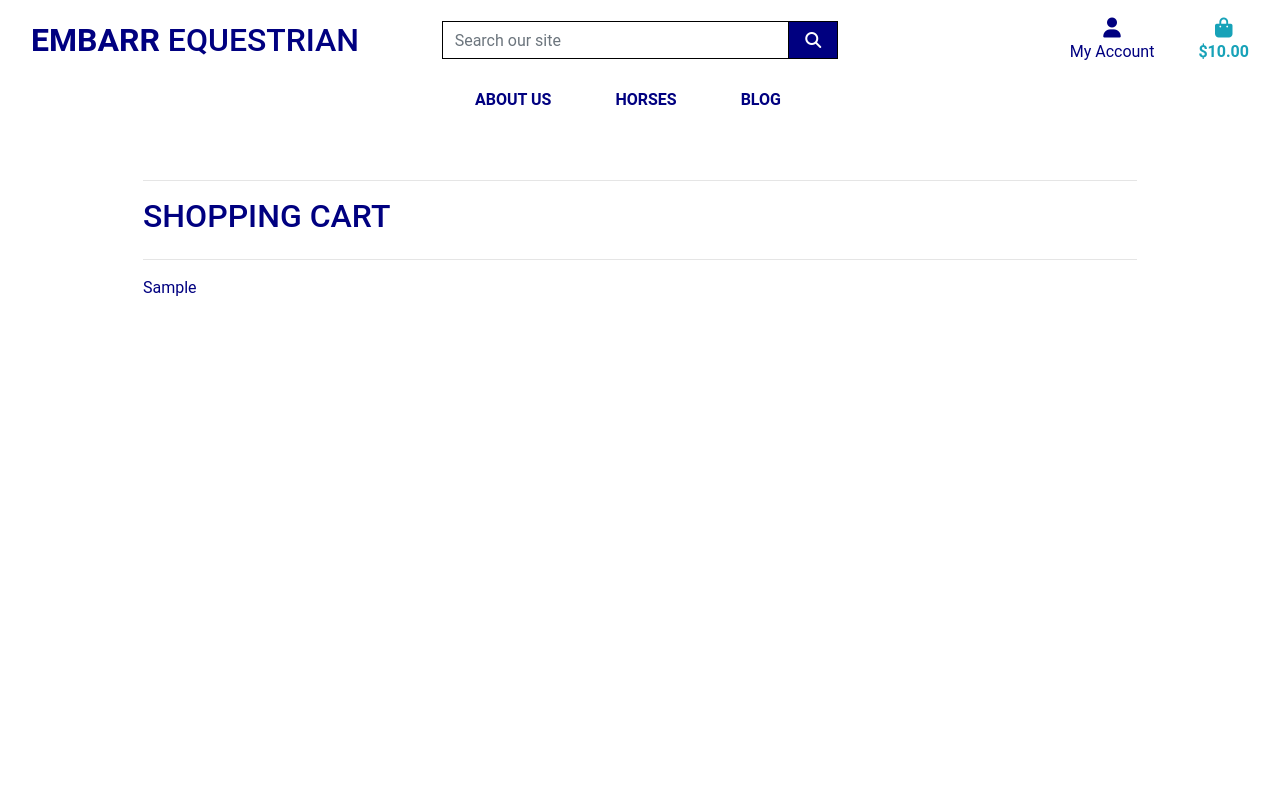
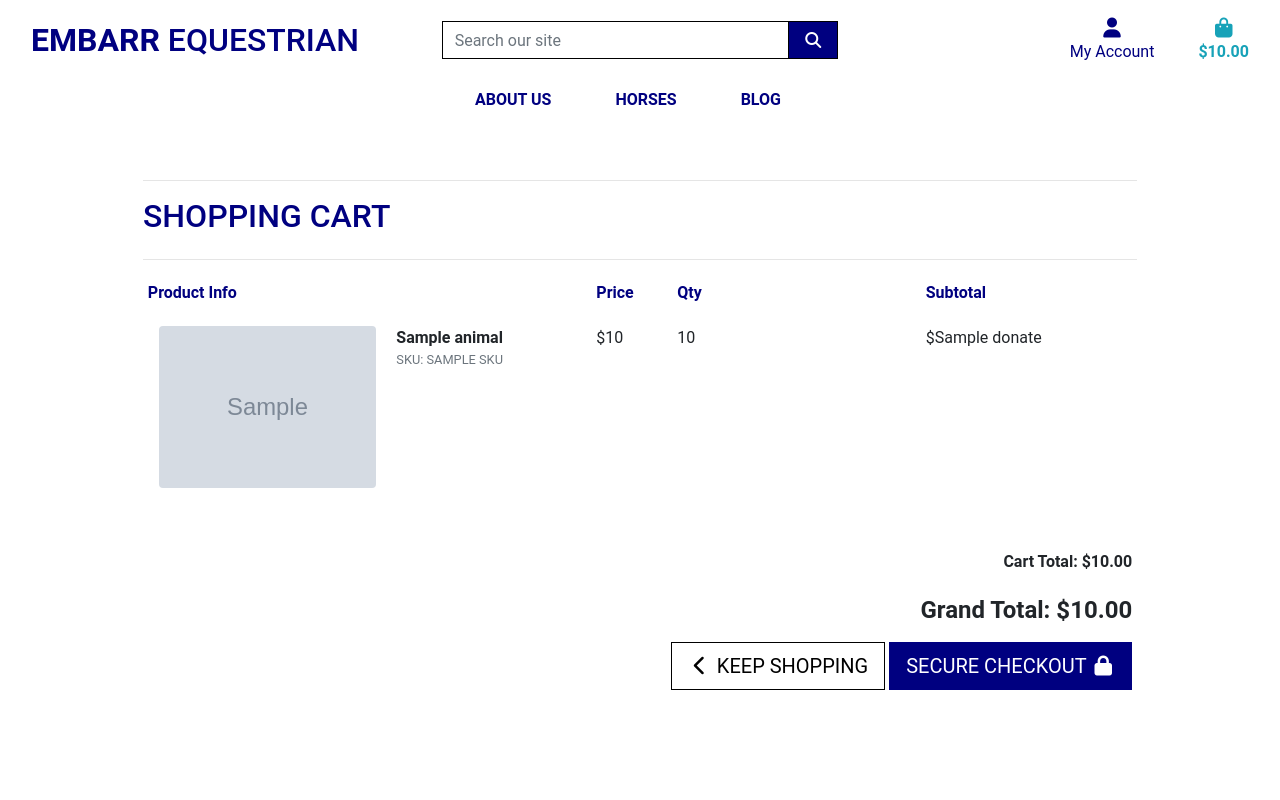
Before and after one commit to chellej80/Embarr-Equestrian-Donations, a Django app: template cart/templates/cart/cart.html in a window 1280 px wide. Run offline with Django 4.2, Linux system fonts and the light colour scheme; the template is opened without the code that fills it: most values are stand-ins (such as "Sample title", 1, 10 or a date in 2020); grey boxes marked "Sample" are stand-in pictures; some libraries are stand-ins or nearby versions.

Commit message:
updated the cart html

```diff
--- a/cart/templates/cart/cart.html
+++ b/cart/templates/cart/cart.html
@@ -24,7 +24,63 @@
             <div class="col">
                 {% if cart_items %}
                     <div class="table-responsive rounded">
-                    {{ cart_items }}</div>
+                        <table class="table table-sm table-borderless">
+                            <thead class="text-black">
+                                <tr>
+                                    <th scope="col">Product Info</th>
+                                    <th scope="col"></th>
+                                    <th scope="col">Price</th>
+                                    <th scope="col">Qty</th>
+                                    <th scope="col">Subtotal</th>
+                                </tr>
+                            </thead>
+
+                            {% for item in cart_items %}
+                                <tr>
+                                    <td class="p-3 w-25">
+                                        <img class="img-fluid rounded" src="{{ item.animal.image.url }}">
+                                    </td>
+                                    <td class="py-3">
+                                        <p class="my-0"><strong>{{ item.animal.name }}</strong></p>
+                                        <p class="my-0 small text-muted">SKU: {{ item.animal.sku|upper }}</p>
+                                    </td>
+                                    <td class="py-3">
+                                        <p class="my-0">${{ item.animal.price }}</p>
+                                    </td>
+                                    <td class="py-3 w-25">
+                                        <p class="my-0">{{ item.quantity }}</p>
+                                    </td>
+                                    <td class="py-3">
+                                        <p class="my-0">${{ item.animal.donate }}</p>
+                                    </td>
+                                </tr>
+                            {% endfor %}
+                            <tr>
+                                <td colspan="5" class="pt-5 text-right">
+                                    <h6><strong>Cart Total: ${{ total|floatformat:2 }}</strong></h6>
+
+                                    <h4 class="mt-4"><strong>Grand Total: ${{ grand_total|floatformat:2 }}</strong></h4>
+
+                                </td>
+                            </tr>
+                            <tr>
+                                <td colspan="5" class="text-right">
+                                    <a href="{% url 'animals' %}" class="btn btn-outline-black rounded-0 btn-lg">
+                                        <span class="icon">
+                                            <i class="fas fa-chevron-left"></i>
+                                        </span>
+                                        <span class="text-uppercase">Keep Shopping</span>
+                                    </a>
+                                    <a href="" class="btn btn-black rounded-0 btn-lg">
+                                        <span class="text-uppercase">Secure Checkout</span>
+                                        <span class="icon">
+                                            <i class="fas fa-lock"></i>
+                                        </span>
+                                    </a>
+                                </td>
+                            </tr>
+                        </table>
+                    </div>
                 {% else %}
                     <p class="lead mb-5">Your cart is empty.</p>
                     <a href="{% url 'animals' %}" class="btn btn-outline-black rounded-0 btn-lg">
```
Also changed, not shown: cart/views.py (line endings or trailing spaces).
